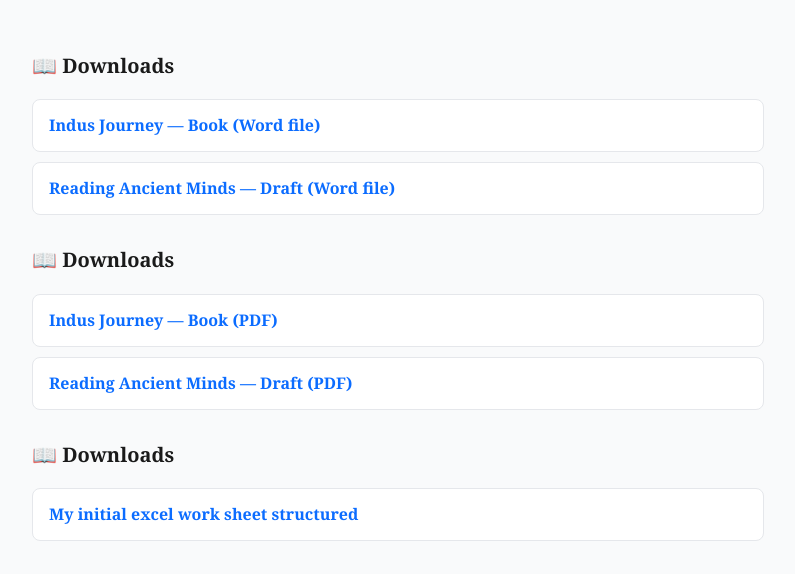
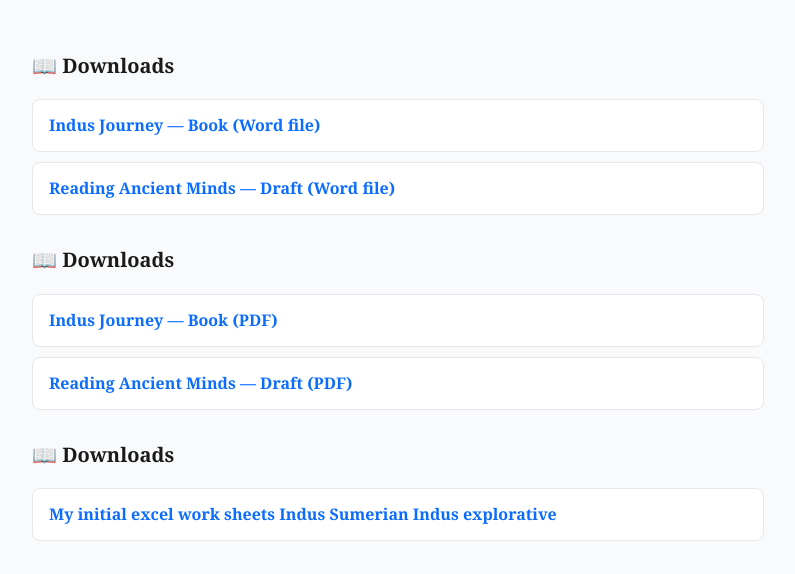
Before and after one commit to ppp55/Indus_Journey, a plain HTML site: page index.html in a window 1280 px wide. Shown: the part 157-731 px from the top of the page, without its empty margins (242-1037 px from the left). Drawn offline with Linux system fonts and the light colour scheme.

Commit message:
Update download link text for clarity

```diff
--- a/index.html
+++ b/index.html
@@ -46,7 +46,7 @@
   <ul>
     <li>
       <a href="GITHUB_clean_simple_Indus_Scripts_PoC.xlsx" download>
-        My initial excel work sheet structured
+        My initial excel work sheets Indus Sumerian Indus explorative
       </a>
     </li>
 
```
